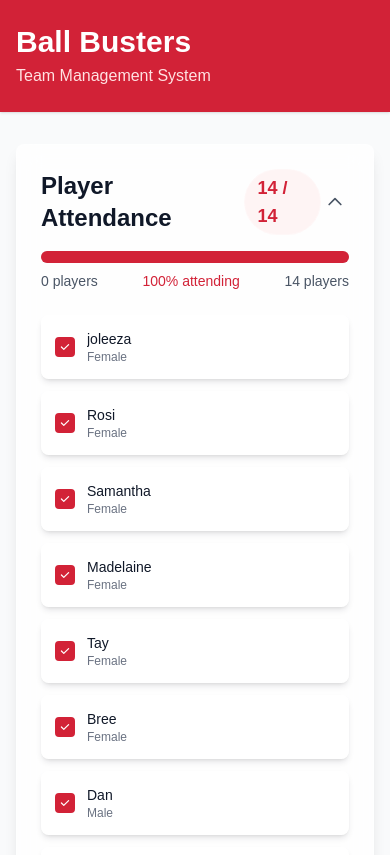
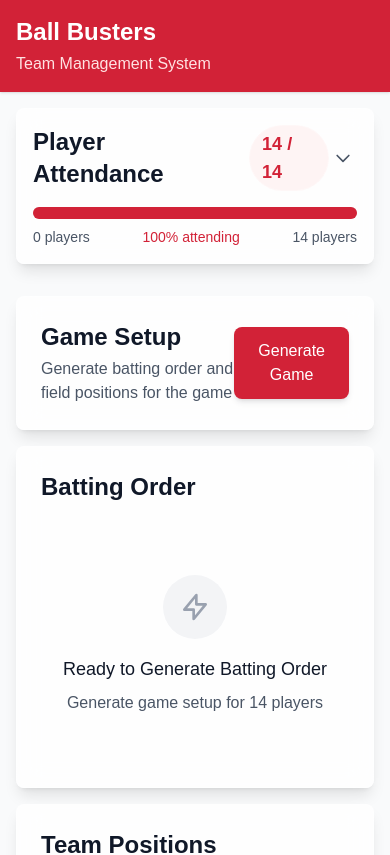
Before and after one commit to BradleyExton/ball-busters, a Next.js app: page / in a window 390 px wide. Shown: the top 855 px of the page. Built offline with nearby package versions, Linux system fonts and the light colour scheme.

Commit message:
Keep card closed by default

```diff
--- a/app/AttendanceForm/index.tsx
+++ b/app/AttendanceForm/index.tsx
@@ -12,13 +12,13 @@ export default function AttendanceForm({
   attendingPlayers,
   onAttendanceChange,
 }: AttendanceFormProps) {
-  const [isExpanded, setIsExpanded] = useState(true);
+  const [isExpanded, setIsExpanded] = useState(false);
 
   return (
     <div className="bg-white/80 backdrop-blur-md rounded-lg shadow-lg border border-white/20 mb-8">
       {/* Collapsible Header */}
       <div
-        className="p-6 cursor-pointer hover:bg-white/20 transition-colors duration-200"
+        className="p-4 sm:p-6 cursor-pointer hover:bg-white/20 transition-colors duration-200"
         onClick={() => setIsExpanded(!isExpanded)}
       >
         <div className="flex items-center justify-between">
@@ -76,13 +76,16 @@ export default function AttendanceForm({
       {/* Collapsible Content */}
       <div
         className={`overflow-hidden transition-all duration-500 ease-in-out ${
-          isExpanded ? "max-h-screen opacity-100" : "max-h-0 opacity-0"
+          isExpanded
+            ? "max-h-96 sm:max-h-screen opacity-100"
+            : "max-h-0 opacity-0"
         }`}
       >
         <div
-          className={`px-6 pb-6 transform transition-transform duration-500 ease-in-out ${
+          className={`px-4 sm:px-6 pb-4 sm:pb-6 transform transition-transform duration-500 ease-in-out overflow-y-auto ${
             isExpanded ? "translate-y-0" : "-translate-y-4"
           }`}
+          style={{ maxHeight: isExpanded ? "24rem" : "0" }}
         >
           <div className="grid grid-cols-1 sm:grid-cols-2 lg:grid-cols-3 xl:grid-cols-4 gap-3 sm:gap-4">
             {players.map((player) => (
--- a/app/page.tsx
+++ b/app/page.tsx
@@ -77,13 +77,15 @@ export default function Home() {
   return (
     <div className="min-h-screen bg-gray-50">
       <div className="bg-[#D22237] shadow-sm">
-        <div className="max-w-7xl mx-auto px-4 sm:px-6 lg:px-8 py-6">
-          <h1 className="text-3xl font-bold text-white">Ball Busters</h1>
+        <div className="max-w-7xl mx-auto px-4 sm:px-6 lg:px-8 py-4 sm:py-6">
+          <h1 className="text-2xl sm:text-3xl font-bold text-white">
+            Ball Busters
+          </h1>
           <p className="text-red-100 mt-1">Team Management System</p>
         </div>
       </div>
 
-      <div className="max-w-7xl mx-auto px-4 sm:px-6 lg:px-8 py-8 space-y-8">
+      <div className="max-w-7xl mx-auto px-4 sm:px-6 lg:px-8 py-4 sm:py-8 space-y-4 sm:space-y-8">
         <AttendanceForm
           attendingPlayers={attendingPlayers}
           onAttendanceChange={handleAttendanceChange}
```
